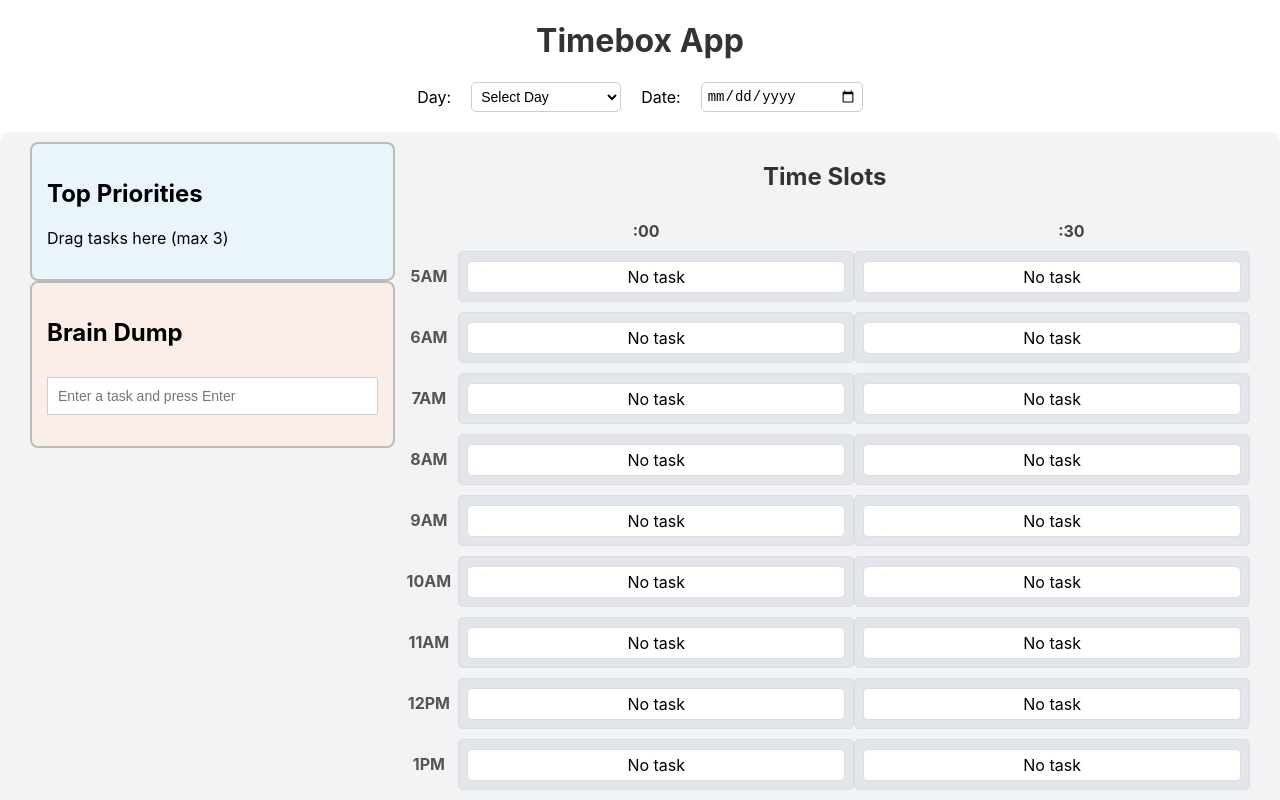
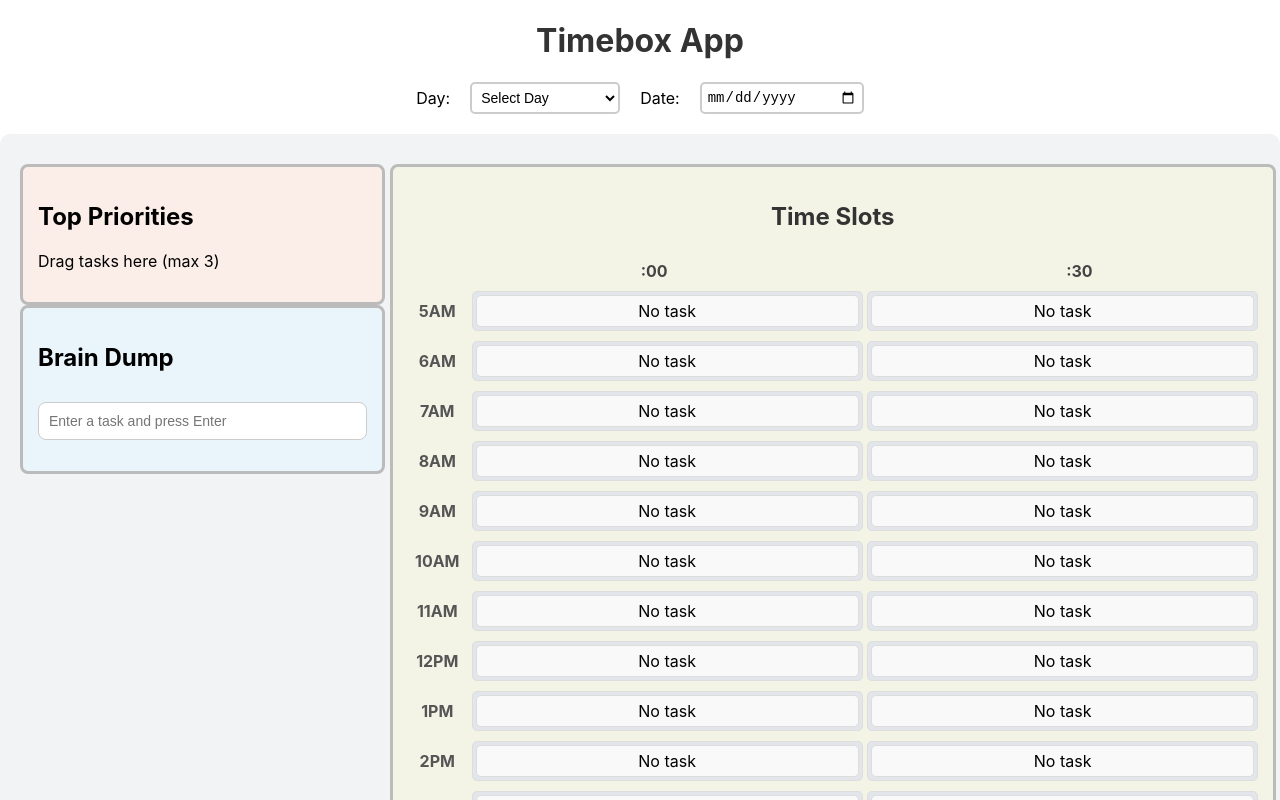
Before and after one commit to MidziRibery/timebox, a React (Create React App) app: page / in a window 1280 px wide. Shown: the top 800 px of the page. Built offline with nearby package versions, Linux system fonts and the light colour scheme.

Commit message:
Added colours and more uniformed containers

```diff
--- a/src/App.css
+++ b/src/App.css
@@ -20,7 +20,7 @@ button,
   justify-content: space-between;
   margin-top: 20px;
   background-color: #f1f3f4; /* Subtle light gray background */
-  padding: 10px;
+  padding: 10px 20px;
   border-radius: 10px;
 }
 
@@ -28,7 +28,7 @@ button,
 .left-section {
   width: 30%;
   margin-right: 5px;
-  padding-left: 20px;
+  padding-top: 20px; /* Remove any unnecessary top padding */
 }
 
 /* Right section styling */
@@ -52,7 +52,7 @@ button,
   padding: 5px;
   font-size: 14px;
   width: 150px;
-  border: 1px solid #ccc;
+  border: 2px solid #ccc;
   border-radius: 5px;
   background-color: #fff;
 }
@@ -61,17 +61,17 @@ button,
 
 /* Styling for priority list */
 .priority-list {
-  border: 2px solid #bbb;
+  border: 3px solid #bbb;
   padding: 15px;
-  background-color: #e9f5fb; /* Soft blue background */
+  background-color: #fbeee9; /* Soft blue background */
   border-radius: 8px;
 }
 
 /* Styling for brain dump */
 .brain-dump {
-  border: 2px solid #bbb;
+  border: 3px solid #bbb;
   padding: 15px;
-  background-color: #fbeee9; /* Soft pink background */
+  background-color: #e9f5fb; /* Soft pink background */
   border-radius: 8px;
 }
 
@@ -83,6 +83,7 @@ button,
   margin-top: 10px;
   border: 1px solid #ccc;
   box-sizing: border-box;
+  border-radius: 8px;
 }
 
 .brain-dump ul {
@@ -118,13 +119,17 @@ button,
 
 .priority-item button:hover,
 .task-item button:hover {
-  background-color: #ff4d4d;
+  background-color: #f82e2e;
 }
 
 /* === Time Slot Styling === */
 .time-slots-container {
   width: 100%;
   margin-top: 20px;
+  border: 3px solid #bbb; /* Add border */
+  padding: 15px; /* Add padding inside the container */
+  background-color: #f3f4e6; /* Soft background color to match the style */
+  border-radius: 8px; /* Add rounded corners */
 }
 
 .time-slots-container h2 {
@@ -163,7 +168,7 @@ button,
 
 .time-slot {
   width: 45%;
-  padding: 8px;
+  padding: 3px;
   border: 1px solid #ddd;
   background-color: #e2e6ea; /* Soft light gray for time slots */
   text-align: center;
@@ -171,7 +176,6 @@ button,
 }
 
 .task-slot {
-  margin-top: 1px;
   padding: 5px;
   border: 1px solid #ddd;
   background-color: #fff;
--- a/src/components/BrainDump.js
+++ b/src/components/BrainDump.js
@@ -3,6 +3,9 @@ import React, { useState } from "react";
 const BrainDump = () => {
   const [tasks, setTasks] = useState([]);
   const [taskInput, setTaskInput] = useState("");
+
+  const colors = ["#c3e6cb", "#a8d5e2", "#d4c4fb"]; // pastel colors to rotate
+  const [colorIndex, setColorIndex] = useState(0);
 
   // Handle input change
   const handleInputChange = (e) => {
@@ -12,14 +15,19 @@ const BrainDump = () => {
   // Add a task to the Brain Dump
   const handleAddTask = (e) => {
     if (e.key === "Enter" && taskInput.trim()) {
-      setTasks([...tasks, taskInput]);
+      const newTask = {
+        text: taskInput,
+        color: colors[colorIndex % colors.length], // Assign a color in rotation
+      };
+      setTasks([...tasks, newTask]);
       setTaskInput("");
+      setColorIndex(colorIndex + 1); // Rotate to next color
     }
   };
 
   // Handle dragging from Brain Dump
   const handleDragStart = (e, task) => {
-    e.dataTransfer.setData("text", task);
+    e.dataTransfer.setData("text", JSON.stringify(task)); // Pass the entire task object as JSON
   };
 
   return (
@@ -38,9 +46,10 @@ const BrainDump = () => {
             key={index}
             className="task-item"
             draggable
-            onDragStart={(e) => handleDragStart(e, task)}
+            onDragStart={(e) => handleDragStart(e, task)} // Pass task object with color
+            style={{ backgroundColor: task.color }} // Set background color
           >
-            {task}
+            {task.text}
             <button
               onClick={() => setTasks(tasks.filter((_, i) => i !== index))}
             >
--- a/src/components/PriorityList.js
+++ b/src/components/PriorityList.js
@@ -1,5 +1,3 @@
-// src/components/PriorityList.js
-
 import React, { useState } from "react";
 
 const PriorityList = () => {
@@ -9,7 +7,9 @@ const PriorityList = () => {
   // Function to handle dropping a new task in the priority list.
   const handleDrop = (e) => {
     e.preventDefault();
-    const task = e.dataTransfer.getData("text"); // Retrieve the task text being dragged
+    const taskData = e.dataTransfer.getData("text"); // Retrieve the task (stringified object)
+    const task = JSON.parse(taskData); // Parse it back to an object
+
     // Only allow adding tasks if there are less than 3 priorities.
     if (priorities.length < 3) {
       setPriorities([...priorities, task]); // Add the new task to the priorities.
@@ -36,11 +36,15 @@ const PriorityList = () => {
       onDrop={handleDrop} // Handles the drop event
       onDragOver={handleDragOver} // Allows drag over the component
     >
-      <h2>Top Priorities</h2> {/* Heading for the top priorities section */}
+      <h2>Top Priorities</h2>
       {/* Render each priority in its own box */}
       {priorities.map((task, index) => (
-        <div key={index} className="priority-item">
-          {task}
+        <div
+          key={index}
+          className="priority-item"
+          style={{ backgroundColor: task.color }} // Apply the color of the task
+        >
+          {task.text} {/* Display the task text */}
           <button onClick={() => removeTask(index)}>X</button>{" "}
           {/* Button to remove a task */}
         </div>
--- a/src/components/TimeSlots.js
+++ b/src/components/TimeSlots.js
@@ -29,16 +29,17 @@ const TimeSlots = () => {
     Array(hours.length).fill(null)
   );
 
+  // Handle drop into time slots, store task object with text and color
   const handleDrop = (e, slotType, index) => {
-    const task = e.dataTransfer.getData("text");
+    const taskData = JSON.parse(e.dataTransfer.getData("text"));
 
     if (slotType === ":00") {
       const newTasksInSlots00 = [...tasksInSlots00];
-      newTasksInSlots00[index] = task;
+      newTasksInSlots00[index] = taskData; // Store task object with text and color
       setTasksInSlots00(newTasksInSlots00);
     } else if (slotType === ":30") {
       const newTasksInSlots30 = [...tasksInSlots30];
-      newTasksInSlots30[index] = task;
+      newTasksInSlots30[index] = taskData; // Store task object with text and color
       setTasksInSlots30(newTasksInSlots30);
     }
   };
@@ -47,8 +48,9 @@ const TimeSlots = () => {
     e.preventDefault();
   };
 
+  // Handle dragging, include both text and color in the data transfer
   const handleDragStart = (e, task, slotType, index) => {
-    e.dataTransfer.setData("text", task);
+    e.dataTransfer.setData("text", JSON.stringify(task)); // Stringify the task object to include text and color
 
     if (slotType === ":00") {
       const newTasksInSlots00 = [...tasksInSlots00];
@@ -88,8 +90,13 @@ const TimeSlots = () => {
                 tasksInSlots00[index] &&
                 handleDragStart(e, tasksInSlots00[index], ":00", index)
               }
+              style={{
+                backgroundColor: tasksInSlots00[index]
+                  ? tasksInSlots00[index].color
+                  : "#f9f9f9", // Use task color if present
+              }}
             >
-              {tasksInSlots00[index] ? tasksInSlots00[index] : "No task"}
+              {tasksInSlots00[index] ? tasksInSlots00[index].text : "No task"}
             </div>
           </div>
           <div
@@ -104,8 +111,13 @@ const TimeSlots = () => {
                 tasksInSlots30[index] &&
                 handleDragStart(e, tasksInSlots30[index], ":30", index)
               }
+              style={{
+                backgroundColor: tasksInSlots30[index]
+                  ? tasksInSlots30[index].color
+                  : "#f9f9f9", // Use task color if present
+              }}
             >
-              {tasksInSlots30[index] ? tasksInSlots30[index] : "No task"}
+              {tasksInSlots30[index] ? tasksInSlots30[index].text : "No task"}
             </div>
           </div>
         </div>
```
